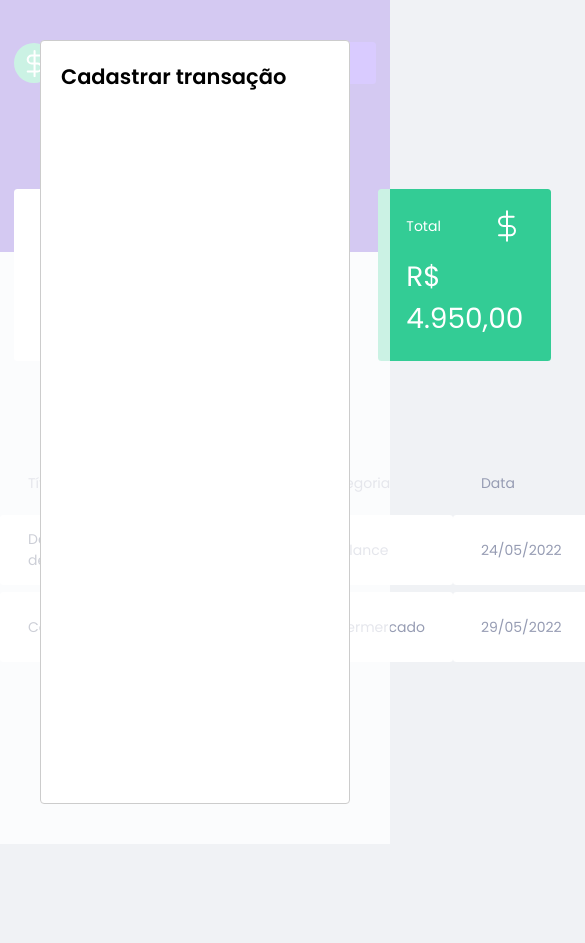
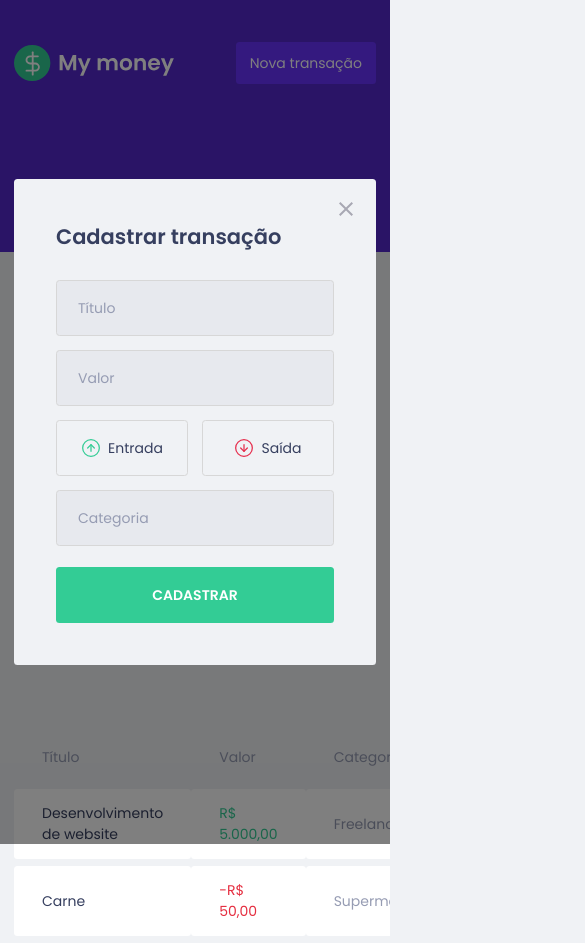
Before and after one commit to wellingtonrodriguesbr/mymoney, a React (Create React App) app: page / in a window 390 px wide. Both pictures are taken after a click on the button "Nova transação". Shown: the whole page, 585 px wide, since content can reach past the window. Before the commit the page ends 844 px from the top, so only its background shows below. Built offline with nearby package versions, Linux system fonts and the light colour scheme; no server answers; what miragejs would draw is missing.

Commit message:
feat: create modal and add responsivibility

```diff
--- a/src/components/Header/styles.ts
+++ b/src/components/Header/styles.ts
@@ -12,6 +12,12 @@ export const Content = styled.div`
   align-items: center;
   justify-content: space-between;
 
+  img {
+    @media (max-width: 768px) {
+      width: 160px;
+    }
+  }
+
   button {
     font-size: 1rem;
     color: var(--shape);
@@ -25,5 +31,9 @@ export const Content = styled.div`
     &:hover {
       filter: brightness(0.9);
     }
+
+    @media (max-width: 768px) {
+      padding: 0 1rem;
+    }
   }
 `;
--- a/src/components/NewTransactionModal/index.tsx
+++ b/src/components/NewTransactionModal/index.tsx
@@ -1,4 +1,8 @@
 import Modal from "react-modal";
+import { FormContainer, TransactionTypeContainer } from "./style";
+import closeImg from "../../assets/close.svg";
+import incomeImg from "../../assets/incoming.svg";
+import outcomeImg from "../../assets/withdraw.svg";
 
 interface NewTransactionModalProps {
   isNewTransactionModalOpen: boolean;
@@ -15,8 +19,30 @@ export const NewTransactionModal = ({
     <Modal
       isOpen={isNewTransactionModalOpen}
       onRequestClose={handleNewTransactionModalClose}
+      overlayClassName="modal-overlay"
+      className="modal"
     >
-      <h2>Cadastrar transação</h2>
+      <button className="close-modal" onClick={handleNewTransactionModalClose}>
+        <img src={closeImg} alt="Fechar modal" />
+      </button>
+
+      <FormContainer>
+        <h2>Cadastrar transação</h2>
+        <input type="text" placeholder="Título" />
+        <input type="number" placeholder="Valor" />
+        <TransactionTypeContainer>
+          <button type="button">
+            <img src={incomeImg} alt="" />
+            Entrada
+          </button>
+          <button type="button">
+            <img src={outcomeImg} alt="" />
+            Saída
+          </button>
+        </TransactionTypeContainer>
+        <input type="text" placeholder="Categoria" />
+        <button type="submit">Cadastrar</button>
+      </FormContainer>
     </Modal>
   );
 };
--- /dev/null
+++ b/src/components/NewTransactionModal/style.ts
@@ -0,0 +1,83 @@
+import styled from "styled-components";
+
+export const FormContainer = styled.form`
+  h2 {
+    color: var(--text-title);
+    font-size: 1.5rem;
+    margin-bottom: 2rem;
+  }
+
+  input {
+    width: 100%;
+    height: 4rem;
+    padding: 0 1.5rem;
+    border-radius: 0.25rem;
+    border: 1px solid #d7d7d7;
+    background-color: #e7e9ee;
+    font-weight: 400;
+    font-size: 1rem;
+    color: var(--text-title);
+
+    &::placeholder {
+      color: var(--text-body);
+    }
+
+    & + input {
+      margin-top: 1rem;
+    }
+
+    &:focus {
+      outline: none;
+    }
+  }
+  button[type="submit"] {
+    width: 100%;
+    padding: 0 1.5rem;
+    border-radius: 0.25rem;
+    border: none;
+    color: #fff;
+    font-size: 1rem;
+    text-align: center;
+    height: 4rem;
+    background-color: var(--green);
+    margin-top: 1.5rem;
+    transition: 0.3s;
+    font-weight: 600;
+    text-transform: uppercase;
+
+    &:focus {
+      outline: none;
+    }
+
+    &:hover {
+      filter: brightness(0.9);
+    }
+  }
+`;
+
+export const TransactionTypeContainer = styled.div`
+  display: flex;
+  justify-content: space-between;
+  align-items: center;
+  gap: 1rem;
+  margin: 1rem 0;
+
+  button {
+    width: 100%;
+    height: 4rem;
+    background-color: transparent;
+    border: 1px solid #d7d7d7;
+    border-radius: 0.25rem;
+    display: flex;
+    justify-content: center;
+    align-items: center;
+    gap: 0.5rem;
+    color: var(--text-title);
+    font-size: 1rem;
+
+    img {
+      width: 20px;
+      height: 20px;
+    }
+  }
+`;
--- a/src/components/Summary/styles.ts
+++ b/src/components/Summary/styles.ts
@@ -30,4 +30,8 @@ export const Container = styled.div`
       color: var(--shape);
     }
   }
+
+  @media (max-width: 775px) {
+    grid-template-columns: 1fr;
+  }
 `;
--- a/src/components/TransactionsTable/index.tsx
+++ b/src/components/TransactionsTable/index.tsx
@@ -7,9 +7,9 @@ export const TransactionsTable = () => {
     const { data } = await api.get("/transactions");
     console.log(data);
   }
-  useEffect(() => {
+  /* useEffect(() => {
     getTransactions();
-  }, []);
+  }, []); */
 
   return (
     <Container>
--- a/src/components/TransactionsTable/styles.ts
+++ b/src/components/TransactionsTable/styles.ts
@@ -7,6 +7,7 @@ export const Container = styled.div`
   table {
     width: 100%;
     border-spacing: 0 0.5rem;
+    padding: 0 1rem;
 
     th {
       color: var(--text-body);
@@ -33,4 +34,8 @@ export const Container = styled.div`
       }
     }
   }
+
+  @media (max-width: 768px) {
+    overflow-x: auto;
+  }
 `;
--- a/src/styles/global.ts
+++ b/src/styles/global.ts
@@ -50,4 +50,39 @@ export const GlobalStyle = createGlobalStyle`
     opacity: 0.6;
   }
 
+  .modal-overlay {
+    background: rgba(0, 0, 0, 0.5);
+    position: fixed;
+    top: 0;
+    bottom: 0;
+    left: 0;
+    right: 0;
+    display: flex;
+    align-items: center;
+    justify-content: center;
+    padding: 0 1rem;
+  }
+
+  .modal {
+    width: 100%;
+    max-width: 576px;
+    background-color: var(--background);
+    padding: 3rem;
+    position: relative;
+    border-radius: 0.25rem;
+
+    .close-modal {
+      position: absolute;
+      top: 0.2rem;
+      right: 0.2rem;
+      cursor: pointer;
+      font-size: 1.5rem;
+      transition: 0.3s;
+      border: none;
+      padding: 0.5rem;
+      background-color: transparent;
+    }
+
+  }
+
 `;
```
